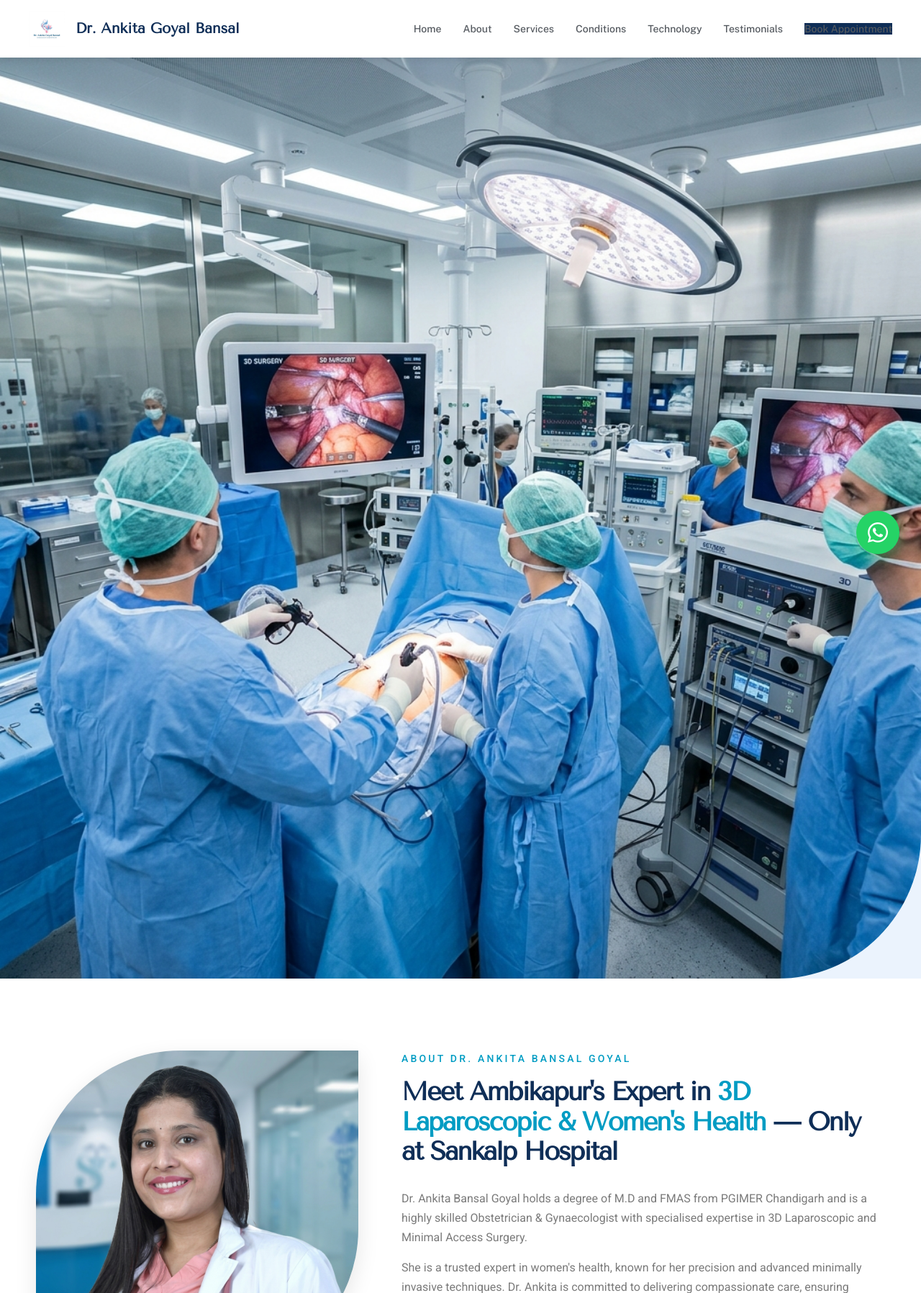
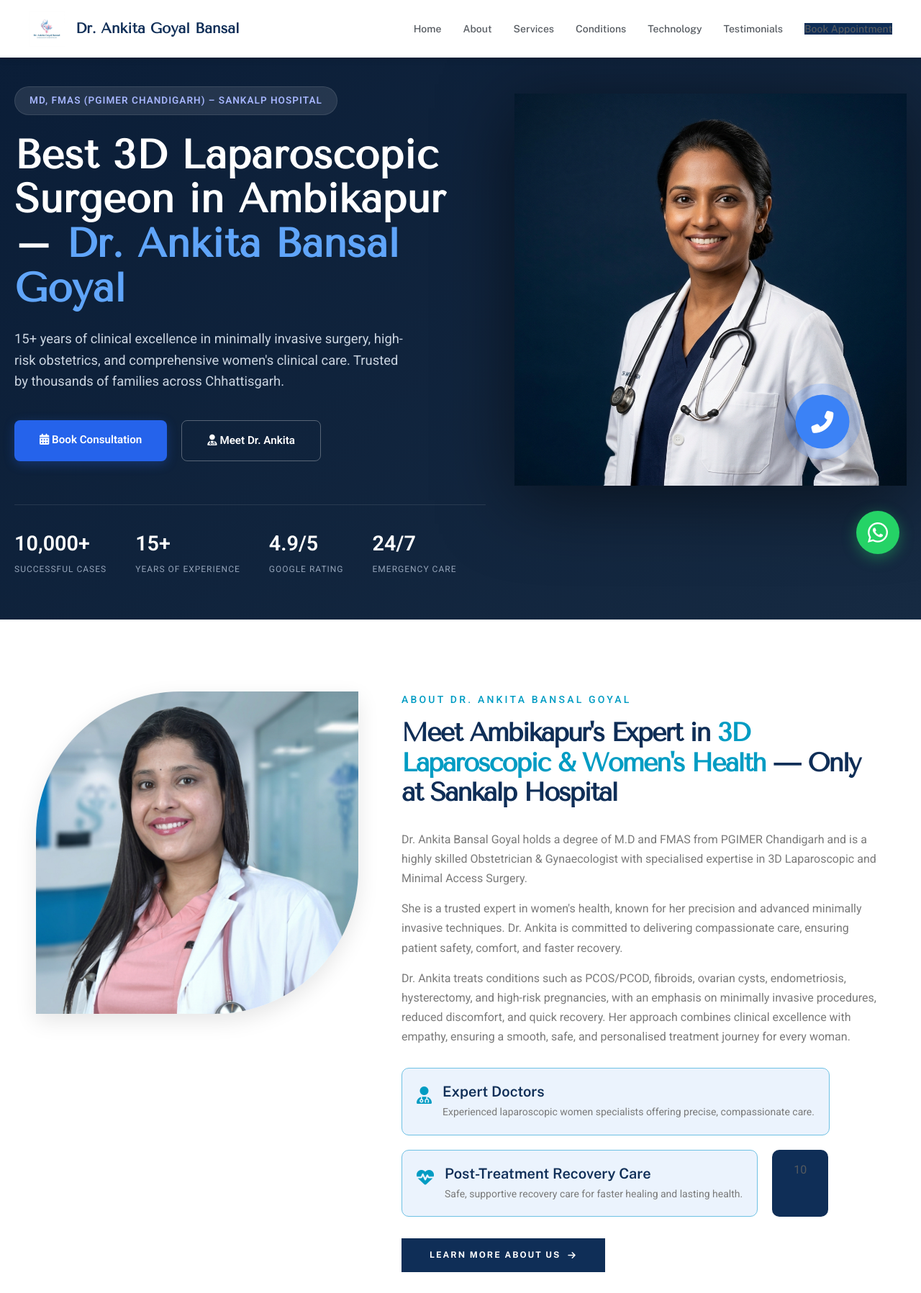
Before and after one commit to raisatyam9651/Dr-ankita-goyal, a PHP site: page / in a window 1280 px wide. Shown: the top 1797 px of the page at 72% size. Run offline with PHP 8.4, Linux system fonts and the light colour scheme.

Commit message:
Implement premium hero layout based on reference style with Dr. profile on right and stats bar

```diff
--- a/css/style.css
+++ b/css/style.css
@@ -221,20 +221,187 @@ h3 { font-size: 1.5rem; }
 /* ============================================
    Hero Section
    ============================================ */
+/* ============================================
+   Premium Hero Section (Modern Layout)
+   ============================================ */
 .hero-section {
-    padding-top: 80px;
-    background: var(--bg-light);
+    padding: 120px 0 0;
+    background: linear-gradient(135deg, #0a1d37 0%, #162a42 100%);
+    color: var(--white);
+    overflow: hidden;
+    position: relative;
+    min-height: 85vh;
+    display: flex;
+    align-items: center;
 }
 
-.hero-container {
-    max-width: 1600px;
-    margin: 0 auto;
+.hero-layout {
+    display: grid;
+    grid-template-columns: 1.2fr 1fr;
+    gap: 40px;
+    align-items: center;
 }
 
-.hero-img {
-    width: 100%;
+.hero-content {
+    z-index: 2;
+    padding-bottom: 60px;
+}
+
+.hero-badge {
+    display: inline-block;
+    background: rgba(255, 255, 255, 0.1);
+    color: #a5b4fc;
+    padding: 8px 20px;
+    border-radius: 50px;
+    font-size: 0.85rem;
+    font-weight: 600;
+    margin-bottom: 25px;
+    border: 1px solid rgba(255, 255, 255, 0.1);
+    text-transform: uppercase;
+    letter-spacing: 1px;
+}
+
+.hero-content h1 {
+    font-size: 3.5rem;
+    line-height: 1.1;
+    margin-bottom: 25px;
+    color: var(--white);
+    font-weight: 800;
+}
+
+.hero-content h1 span {
+    color: #60a5fa; /* Light blue accent like reference */
+}
+
+.hero-content p {
+    font-size: 1.15rem;
+    line-height: 1.6;
+    color: #cbd5e1;
+    margin-bottom: 40px;
+    max-width: 550px;
+}
+
+.hero-btns {
+    display: flex;
+    gap: 20px;
+    margin-bottom: 60px;
+}
+
+.hero-btn {
+    padding: 15px 35px;
+    border-radius: 8px;
+    font-weight: 700;
+    text-decoration: none;
+    transition: all 0.3s;
+    font-size: 0.95rem;
+}
+
+.hero-btn.btn-primary {
+    background: #2563eb;
+    color: white;
+    box-shadow: 0 4px 15px rgba(37, 99, 235, 0.3);
+}
+
+.hero-btn.btn-primary:hover {
+    background: #1d4ed8;
+    transform: translateY(-2px);
+}
+
+.hero-btn.btn-outline {
+    background: transparent;
+    border: 1.5px solid rgba(255, 255, 255, 0.3);
+    color: white;
+}
+
+.hero-btn.btn-outline:hover {
+    background: rgba(255, 255, 255, 0.05);
+    border-color: white;
+    transform: translateY(-2px);
+}
+
+/* Stats Bar */
+.hero-stats {
+    display: flex;
+    gap: 40px;
+    border-top: 1px solid rgba(255, 255, 255, 0.1);
+    padding-top: 30px;
+}
+
+.stat-item {
+    display: flex;
+    flex-direction: column;
+}
+
+.stat-num {
+    font-size: 1.8rem;
+    font-weight: 800;
+    color: var(--white);
+}
+
+.stat-label {
+    font-size: 0.75rem;
+    color: #94a3b8;
+    text-transform: uppercase;
+    letter-spacing: 1px;
+    margin-top: 4px;
+}
+
+/* Visual Side */
+.hero-visual {
+    position: relative;
+    height: 100%;
+}
+
+.hero-doctor-wrapper {
+    position: relative;
+    bottom: -10px;
+}
+
+.hero-doctor {
+    width: 110%;
     height: auto;
-    border-radius: 0 0 200px 0;
+    display: block;
+    filter: drop-shadow(0 20px 50px rgba(0,0,0,0.5));
+}
+
+.hero-phone-floating {
+    position: absolute;
+    bottom: 10%;
+    right: 15%;
+    width: 70px;
+    height: 70px;
+    background: #3b82f6;
+    border-radius: 50%;
+    display: flex;
+    align-items: center;
+    justify-content: center;
+    color: white;
+    font-size: 1.8rem;
+    box-shadow: 0 0 30px rgba(59, 130, 246, 0.5);
+    animation: pulse 2s infinite;
+}
+
+@keyframes pulse {
+    0% { transform: scale(1); box-shadow: 0 0 0 0 rgba(59, 130, 246, 0.7); }
+    70% { transform: scale(1.1); box-shadow: 0 0 0 20px rgba(59, 130, 246, 0); }
+    100% { transform: scale(1); box-shadow: 0 0 0 0 rgba(59, 130, 246, 0); }
+}
+
+/* Responsive Hero */
+@media (max-width: 991px) {
+    .hero-layout {
+        grid-template-columns: 1fr;
+        padding-top: 40px;
+    }
+    .hero-content {
+        text-align: center;
+        padding-bottom: 40px;
+    }
+    .hero-content h1 { font-size: 2.8rem; }
+    .hero-content p { margin: 0 auto 40px; }
+    .hero-btns { justify-content: center; }
+    .hero-stats { justify-content: center; flex-wrap: wrap; gap: 20px; }
+    .hero-doctor { width: 100%; margin: 0 auto; }
 }
 
 /* ============================================
--- a/index.php
+++ b/index.php
@@ -12,14 +12,43 @@ require_once 'header.php';
 
 <!-- Hero Section -->
 <section class="hero-section">
-    <div class="hero-container">
-        <div class="hero-image">
-            <picture>
-                <source media="(max-width: 768px)" srcset="images/mobile-hero.webp">
-                <img src="images/hero-banner.png"
-                     alt="Dr. Ankita Goyal Bansal - Laparoscopy Expert"
-                     class="hero-img">
-            </picture>
+    <div class="container hero-layout">
+        <div class="hero-content">
+            <span class="hero-badge">MD, FMAS (PGIMER Chandigarh) – Sankalp Hospital</span>
+            <h1>Best 3D Laparoscopic Surgeon in Ambikapur – <span>Dr. Ankita Bansal Goyal</span></h1>
+            <p>15+ years of clinical excellence in minimally invasive surgery, high-risk obstetrics, and comprehensive women's clinical care. Trusted by thousands of families across Chhattisgarh.</p>
+
+            <div class="hero-btns">
+                <a href="#Contact" class="hero-btn btn-primary"><i class="fas fa-calendar-alt"></i> Book Consultation</a>
+                <a href="about.php" class="hero-btn btn-outline"><i class="fas fa-user-md"></i> Meet Dr. Ankita</a>
+            </div>
+
+            <div class="hero-stats">
+                <div class="stat-item">
+                    <span class="stat-num">10,000+</span>
+                    <span class="stat-label">Successful Cases</span>
+                </div>
+                <div class="stat-item">
+                    <span class="stat-num">15+</span>
+                    <span class="stat-label">Years of Experience</span>
+                </div>
+                <div class="stat-item">
+                    <span class="stat-num">4.9/5</span>
+                    <span class="stat-label">Google Rating</span>
+                </div>
+                <div class="stat-item">
+                    <span class="stat-num">24/7</span>
+                    <span class="stat-label">Emergency Care</span>
+                </div>
+            </div>
+        </div>
+        <div class="hero-visual">
+            <div class="hero-doctor-wrapper">
+                <img src="images/hero-doctor.png" alt="Dr. Ankita Bansal Goyal" class="hero-doctor">
+                <a href="tel:+919876543210" class="hero-phone-floating">
+                    <i class="fas fa-phone-alt"></i>
+                </a>
+            </div>
         </div>
     </div>
 </section>
```
Also changed, not shown: images/hero-doctor.png (added).
